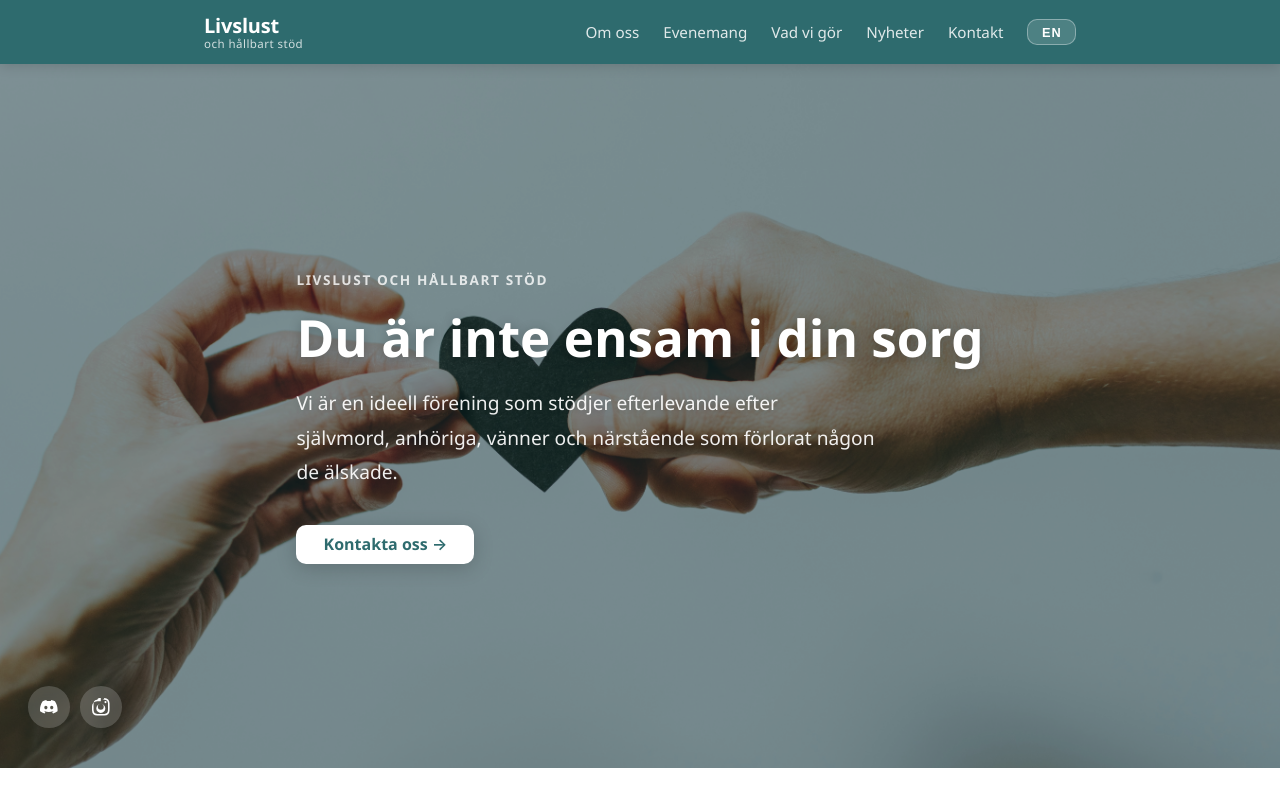
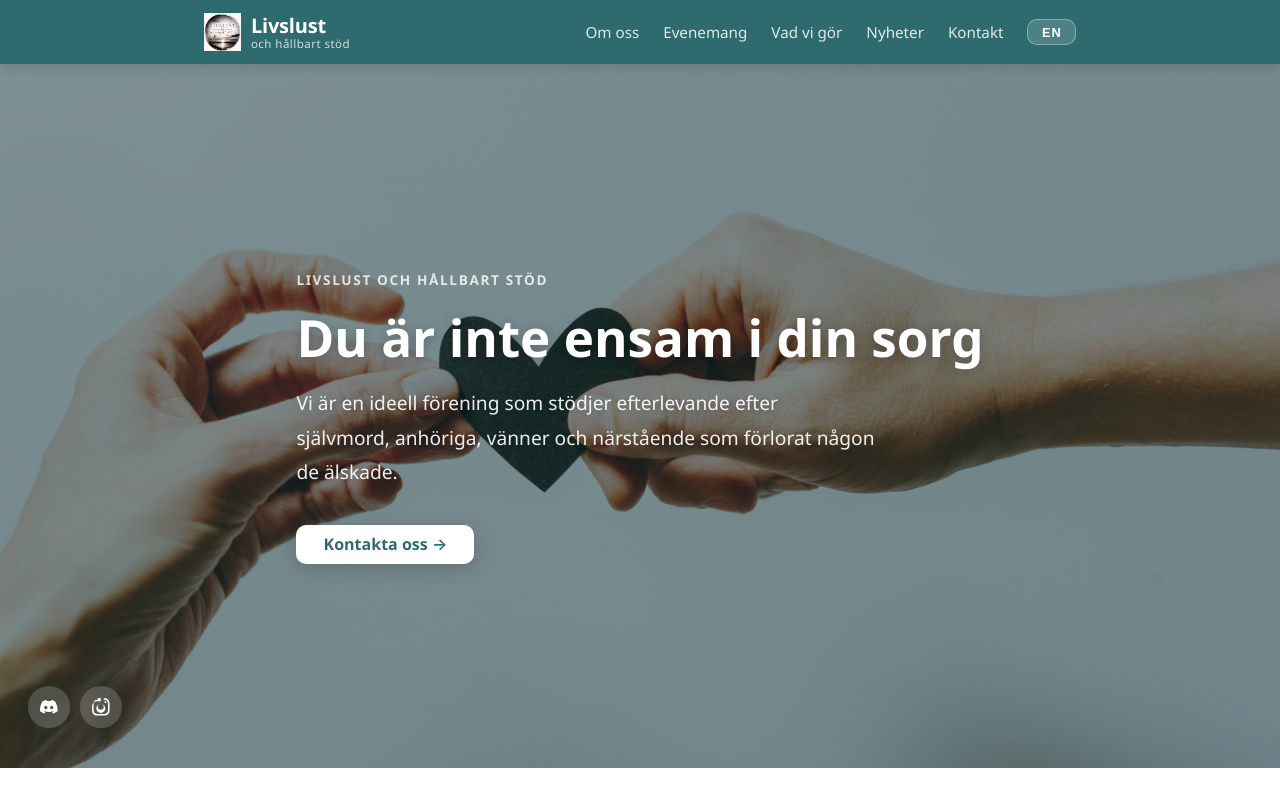
Before and after one commit to HammerOfSteel/livlust_website, a React (Vite) app in the folder frontend/: page / in a window 1280 px wide. Shown: the top 800 px of the page. Built offline with nearby package versions, Linux system fonts and the light colour scheme; no server answers.

Commit message:
feat: add logo to header

```diff
--- a/frontend/src/components/Header.css
+++ b/frontend/src/components/Header.css
@@ -15,8 +15,15 @@
   height: 64px;
 }
 
-.header-logo { display: flex; align-items: center; text-decoration: none; }
+.header-logo { display: flex; align-items: center; gap: 0.6rem; text-decoration: none; }
 .header-logo:hover { text-decoration: none; }
+
+.header-logo-img {
+  height: 38px;
+  width: auto;
+  display: block;
+  flex-shrink: 0;
+}
 
 .header-wordmark {
   display: flex;
--- a/frontend/src/components/Header.tsx
+++ b/frontend/src/components/Header.tsx
@@ -1,4 +1,5 @@
 import { useTranslation } from 'react-i18next';
+import logoImg from '../images/logo.png';
 import './Header.css';
 
 export default function Header() {
@@ -9,6 +10,7 @@ export default function Header() {
     <header className="site-header">
       <div className="container header-inner">
         <a href="/" className="header-logo" aria-label="Hem">
+          <img src={logoImg} alt="Livslust logotyp" className="header-logo-img" />
           <span className="header-wordmark">
             <span className="header-wordmark-main">Livslust</span>
             <span className="header-wordmark-sub">och hållbart stöd</span>
```
Also changed, not shown: frontend/src/images/logo.png (added).
